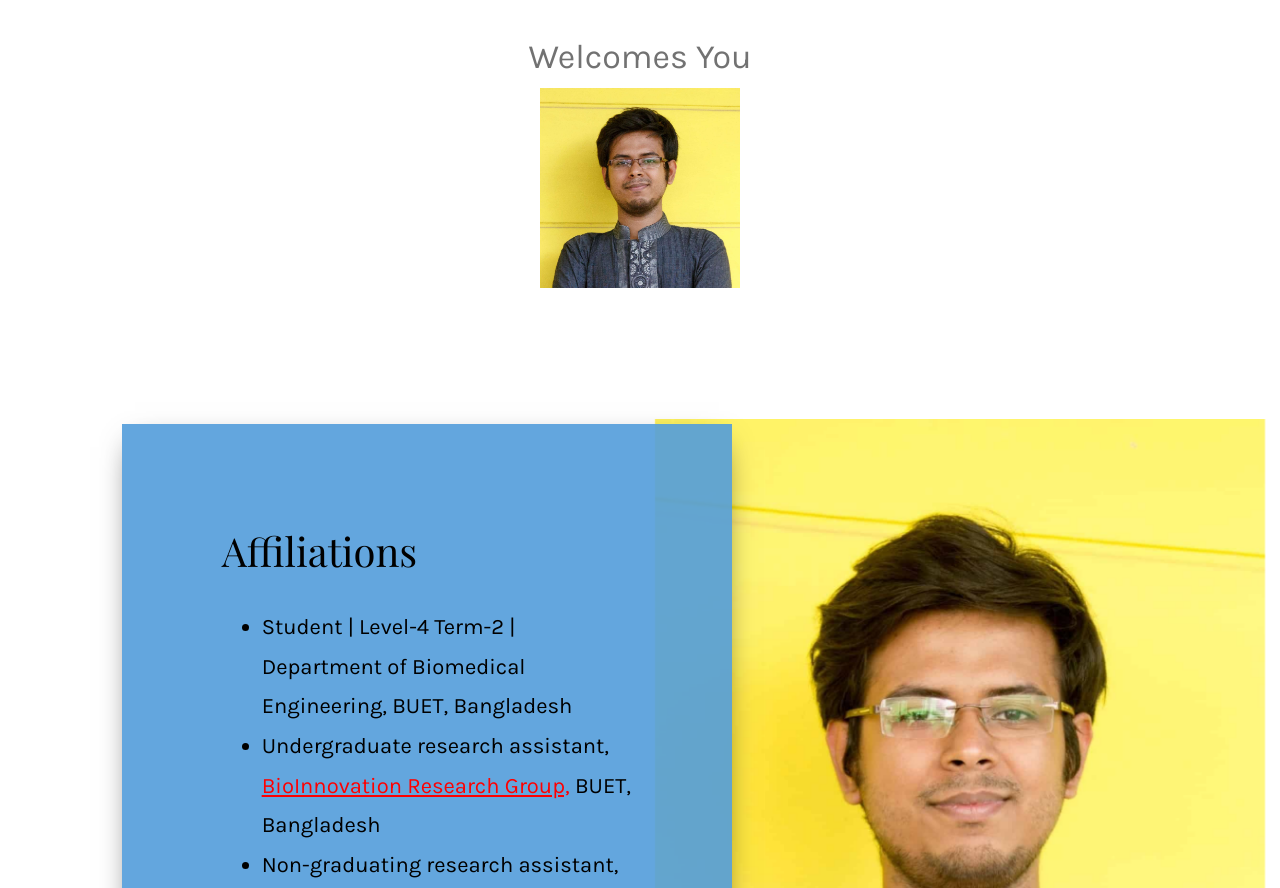
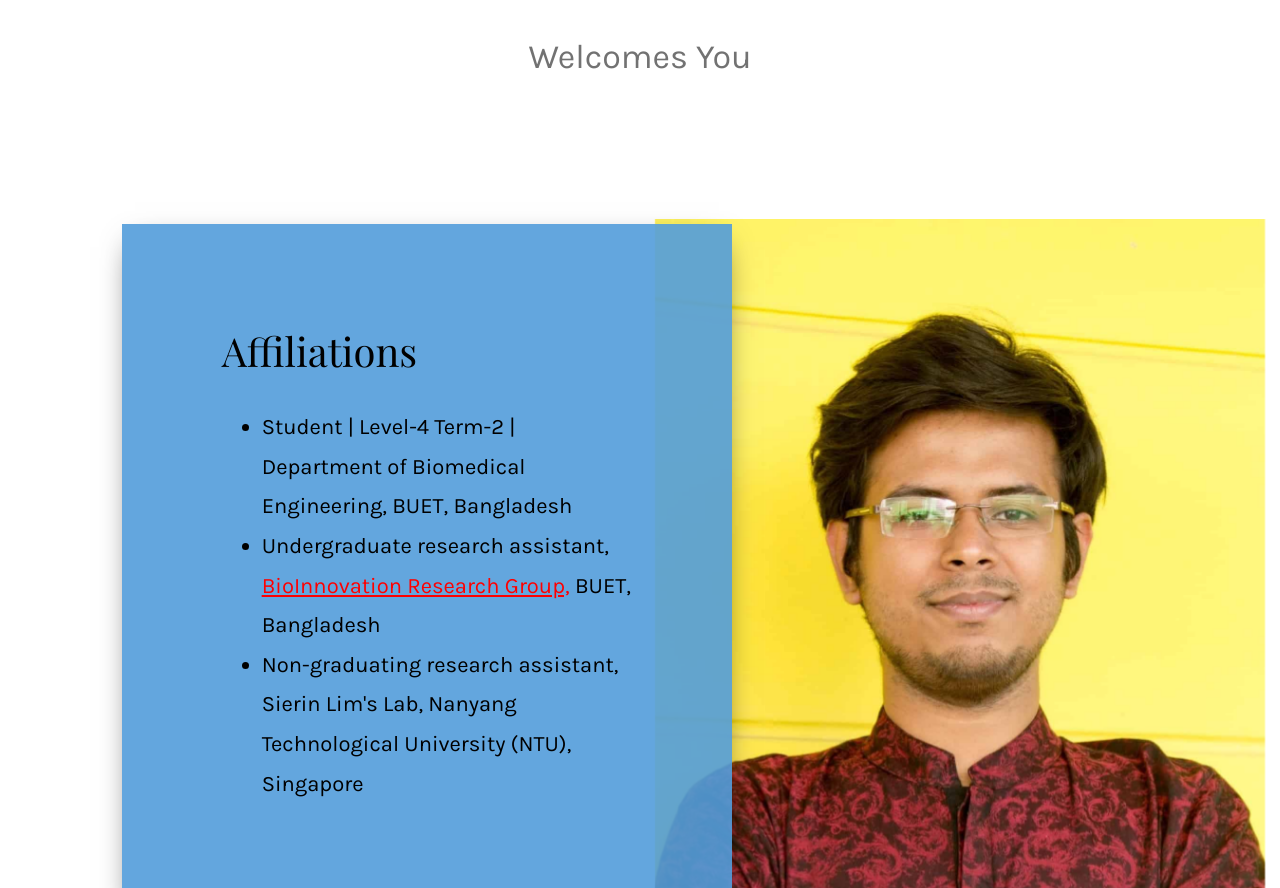
Before and after one commit to aneem0001/aneem0001.github.io, a plain HTML site: page index.html in a window 1280 px wide. Shown: the part 963-1851 px from the top of the page. Drawn offline with nearby package versions, Linux system fonts and the light colour scheme; files whose address does not match are found by name.

Commit message:
first commit

```diff
--- a/index.html
+++ b/index.html
@@ -173,7 +173,7 @@
 					<div class="col-md-8 col-md-offset-2 animate-box text-center">
 						<h2 class="intro-heading">Taufiq Hasan Aneem</h2>
 						<p style="font-size:34px;"> Welcomes You <br>
-							<img src="images/aneem2.JPG" style="height: 200px; width: 200px">
+							<!--<img src="images/aneem2.JPG" style="height: 400px; width: 400px">-->
 						</p>
 					</div>
 				</div>
```
